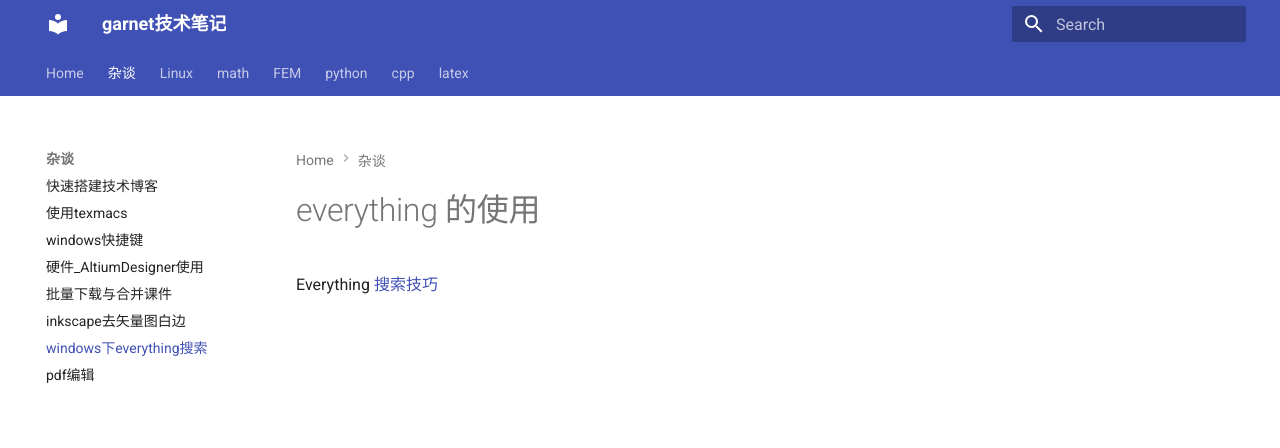
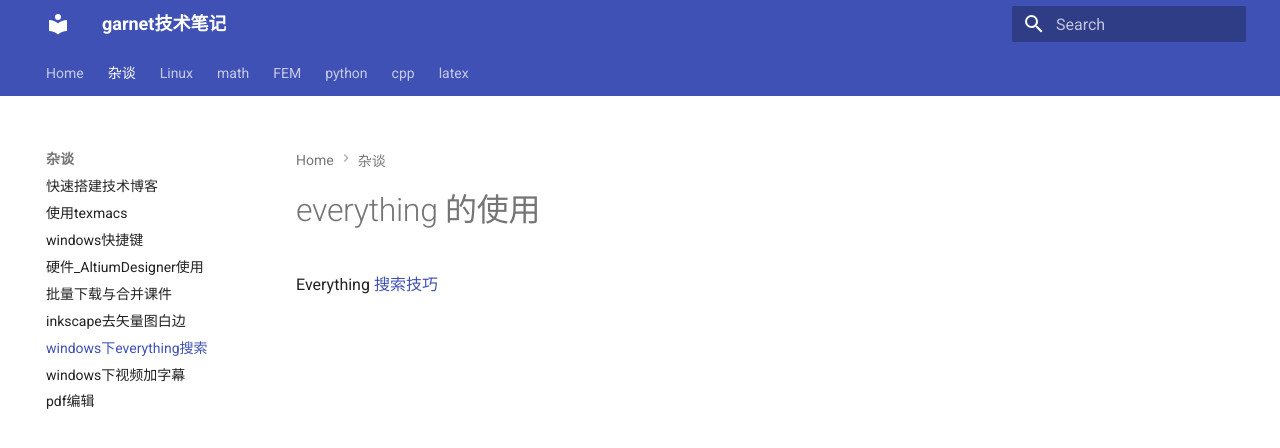
Before and after one commit to ymma98/technotes, an MkDocs documentation site: the page built from docs/杂谈/windows_everything的使用.md, in a window 1280 px wide. Shown: the top 448 px of the page. Built offline with MkDocs 1.6.1 and Material for MkDocs 9.7.7, drawn with Linux system fonts in a browser that asks for light colours.

Commit message:
Update mkdocs.yml

```diff
--- a/mkdocs.yml
+++ b/mkdocs.yml
@@ -9,6 +9,7 @@ nav:
       - 批量下载与合并课件: 杂谈/批量下载与合并课件.md
       - inkscape去矢量图白边: 杂谈/inkscape去矢量图白边.md
       - windows下everything搜索: 杂谈/windows_everything的使用.md
+      - windows下视频加字幕: 杂谈/windows_视频加字幕.md
       - pdf编辑: 杂谈/pdf编辑.md
   - Linux:
       - bash速查: Linux/bash速查.md
```
